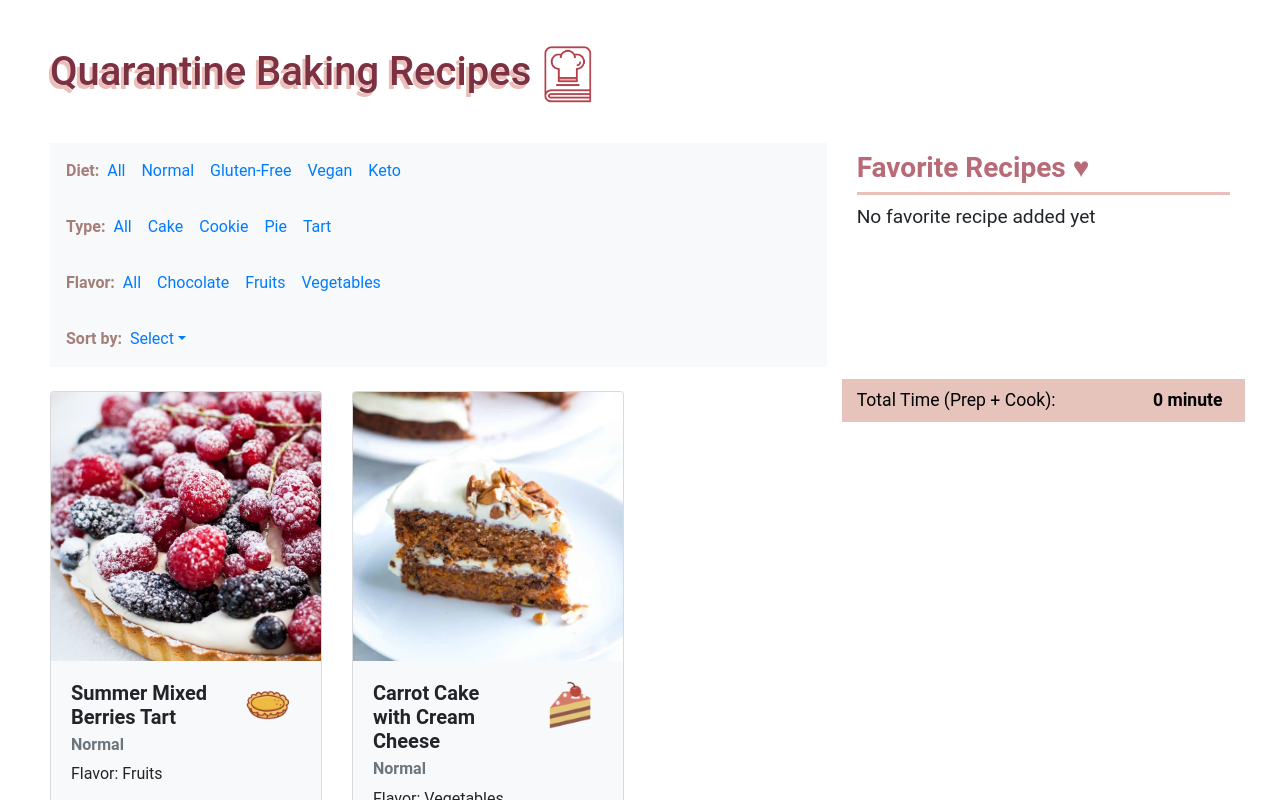
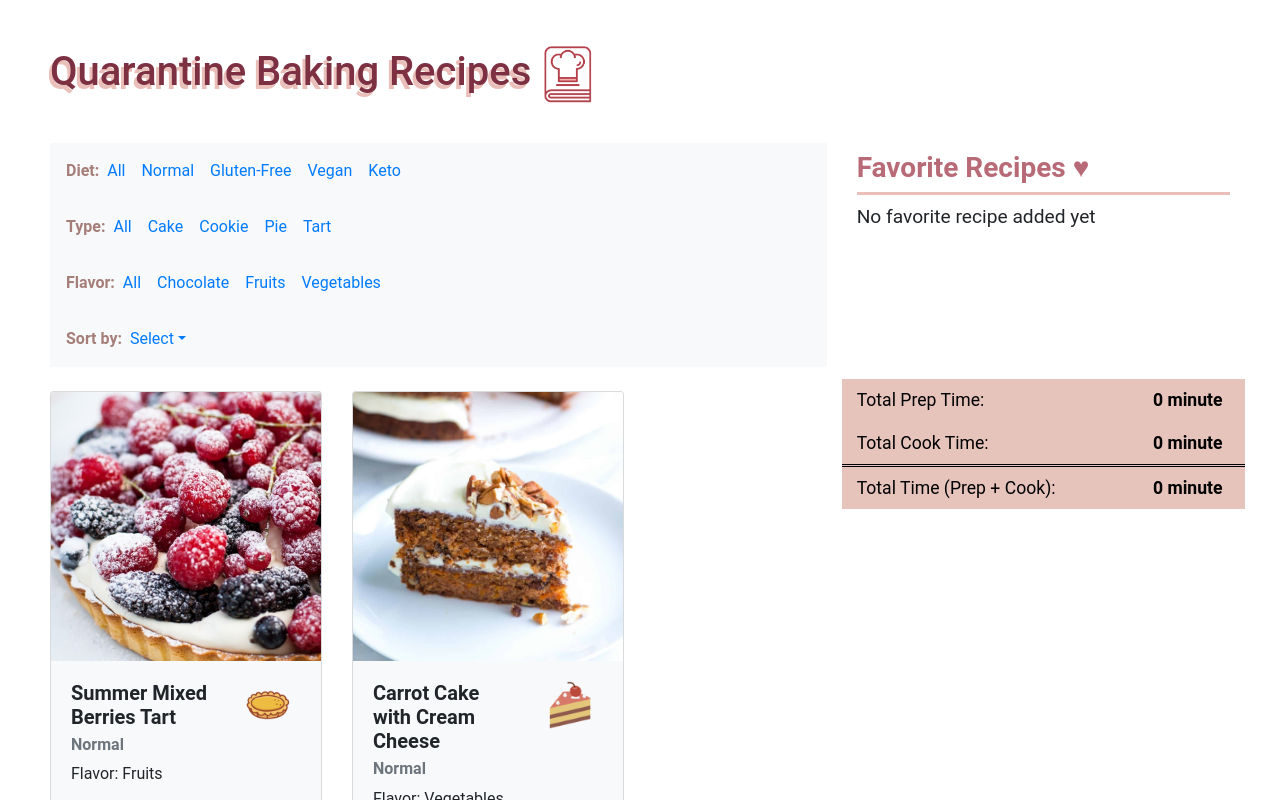
Before and after one commit to yli153/recipe-app, a React (Create React App) app: page / in a window 1280 px wide. Shown: the top 800 px of the page. Built offline with nearby package versions, Linux system fonts and the light colour scheme.

Commit message:
html TBD

```diff
--- a/src/App.js
+++ b/src/App.js
@@ -35,13 +35,15 @@ class App extends Component {
   }
 
   /** Function addFavorite which takes in the id of the newly added recipe, checks whether it is already in the favoriteList, makes a new favoriteList with this recipe added
-   *  if it has not been previously added and sets the state to the new favoriteList */
+   *  if it has not been previously added and sets the state to the new favoriteList; if the recipe is already added to the favorite section, a pop-up alert will show up */
   addFavorite = id => {
     let isAdded = this.state.favoriteList.some(item => item.id === id);
     if (!isAdded) {
       const newFavorite = this.state.recipeList.filter(item => item.id === id)[0];
       const favoriteList = [...this.state.favoriteList, newFavorite];
       this.setState({favoriteList});
+    } else {
+      alert("This recipe is already added to favorite!")
     }
   };
 
--- a/src/FavoriteSection.js
+++ b/src/FavoriteSection.js
@@ -6,8 +6,8 @@ import ListGroup from 'react-bootstrap/ListGroup';
 import Button from 'react-bootstrap/Button';
 import CardColumns from 'react-bootstrap/CardColumns';
 
-/** Component FavoriteSection to create cards for recipes added to favorite and aggregate the total time (including both prep and cook time)
- * for all favorite recipes inherited from App.js */
+/** Component FavoriteSection to create cards for recipes added to favorite and aggregate the total prep time, total cook time and
+ *  total time (including both prep and cook time) for all favorite recipes inherited from App.js */
 
 class FavoriteSection extends Component {
     /** Props inherited from App.js: favoriteList and removeFavorite function */
@@ -55,6 +55,14 @@ class FavoriteSection extends Component {
                 <div>
                     <p class="no-favorite">No favorite recipe added yet</p>
                     <Row className="time-aggregator">
+                        <Col xs={8}>Total Prep Time:</Col>
+                        <Col xs={4} className="align-right"><b>0 minute</b></Col>
+                    </Row>
+                    <Row className="time-aggregator bottom-border">
+                        <Col xs={8}>Total Cook Time:</Col>
+                        <Col xs={4} className="align-right"><b>0 minute</b></Col>
+                    </Row>
+                    <Row className="time-aggregator">
                         <Col xs={8}>Total Time (Prep + Cook):</Col>
                         <Col xs={4} className="align-right"><b>0 minute</b></Col>
                     </Row>
@@ -73,6 +81,14 @@ class FavoriteSection extends Component {
                 <div>
                     <CardColumns className="favorite-cards">{favoriteCards}</CardColumns>
                     <Row className="time-aggregator">
+                        <Col xs={8}>Total Prep Time:</Col>
+                        <Col xs={4} className="align-right"><b>{this.convertTime(totalPrepTime)}</b></Col>
+                    </Row>
+                    <Row className="time-aggregator bottom-border">
+                        <Col xs={8}>Total Cook Time:</Col>
+                        <Col xs={4} className="align-right"><b>{this.convertTime(totalCookTime)}</b></Col>
+                    </Row>
+                    <Row className="time-aggregator">
                         <Col xs={8}>Total Time (Prep + Cook):</Col>
                         <Col xs={4} className="align-right"><b>{this.convertTime(totalTime)}</b></Col>
                     </Row>
--- a/src/index.css
+++ b/src/index.css
@@ -116,3 +116,7 @@ main {
 .remove-button {
   height: 2.5rem;
 }
+
+.bottom-border {
+  border-bottom: double;
+}
```
Also changed, not shown: README.txt.
